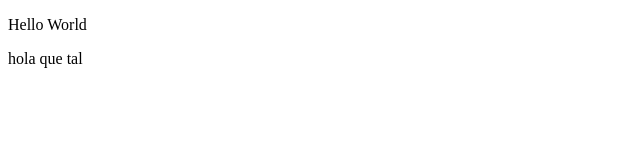
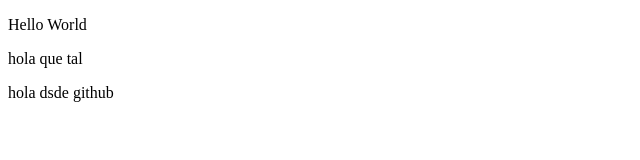
Before and after one commit to rlence/test-git-hub, a plain HTML site: page index.html in a window 1280 px wide. Shown: the whole page, without its empty margins (0-640 px from the left). Drawn offline with Linux system fonts and the light colour scheme.

Commit message:
Update index.html

```diff
--- a/index.html
+++ b/index.html
@@ -8,5 +8,6 @@
 <body>
   <p>Hello World</p>
   <p> hola que tal</p>
+  <p> hola dsde github</p>
 </body>
 </html>
```
